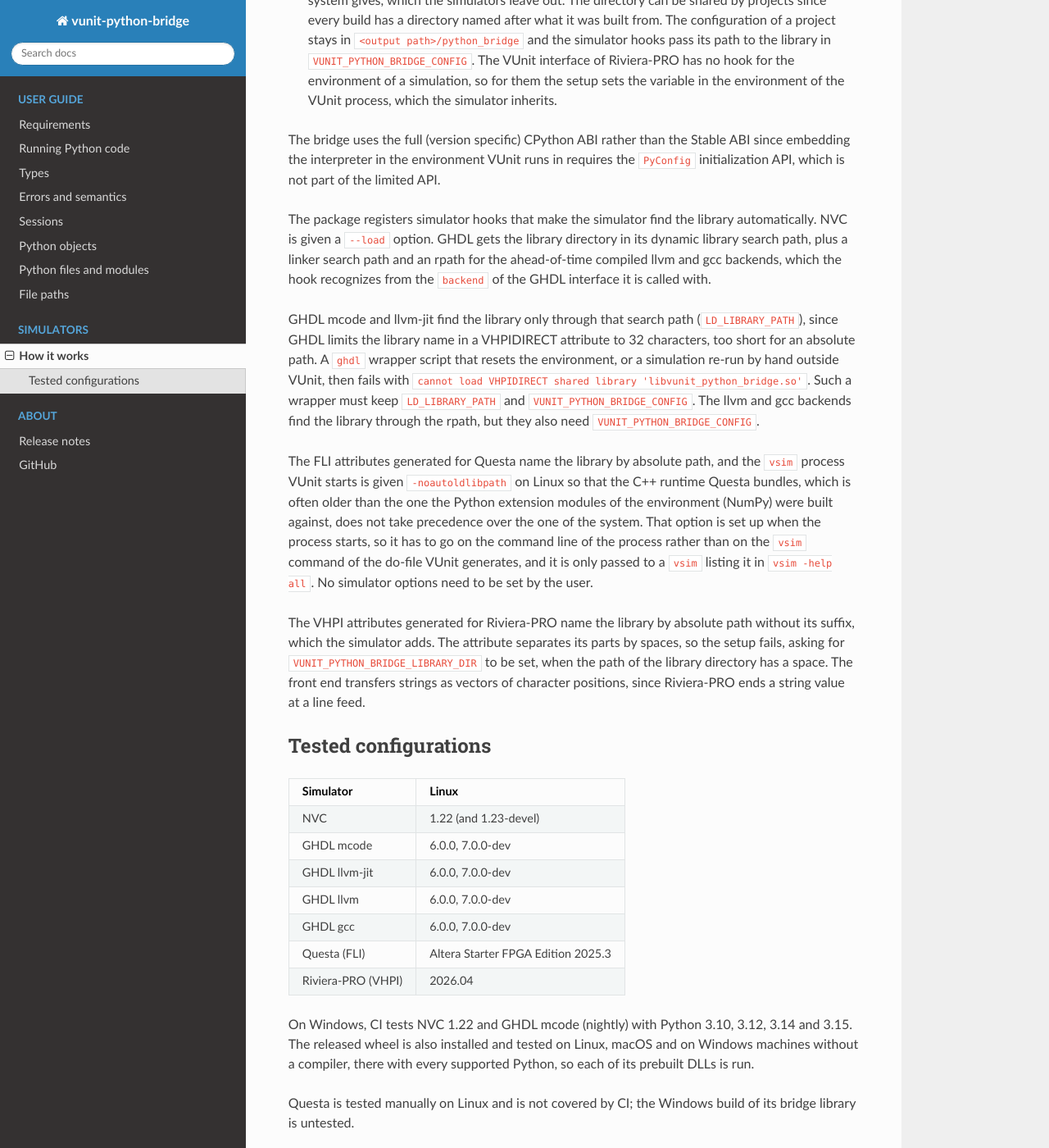
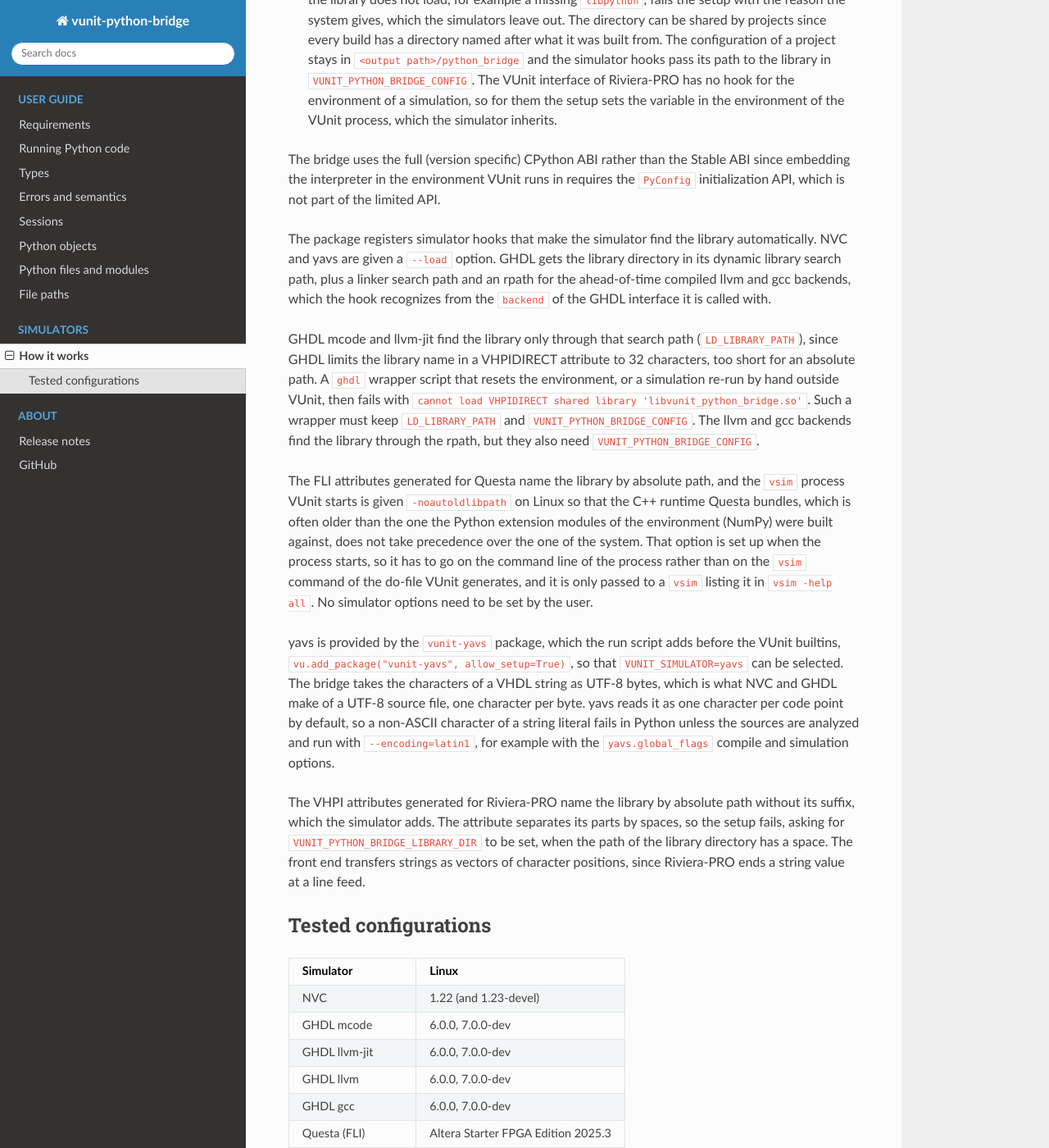
Before and after one commit to VUnit/vunit-python-bridge, a Sphinx documentation site: the page built from docs/how_it_works.rst, in a window 1280 px wide and 1400 px high, scrolled down 1188 px. Shown: the whole window at 82% size. Built offline with Sphinx 7.4.7 and the Read the Docs theme 3.1.0, drawn with Linux system fonts in a browser that asks for light colours; pages that are not in the unit, such as notebooks, are missing from menus; the version number is read from the project's files by our own code; some of the changed text lies outside the part shown.

Commit message:
Support yavs through VHPIDIRECT
yavs calls a VHPIDIRECT foreign subprogram by the last word of its
attribute and loads libraries given with --load, like NVC. The bridge
serves it with the NVC attributes, a --load run flag and the
configuration in the run environment.

yavs is provided by the vunit-yavs package. Its default source
encoding takes a non-ASCII character of a UTF-8 source as one
character, not as UTF-8 bytes, which the docs point out.

Co-Authored-By: Claude Opus 5.5 <noreply@anthropic.com>

```diff
--- a/docs/how_it_works.rst
+++ b/docs/how_it_works.rst
@@ -6,7 +6,7 @@ How it works
 The interpreter is embedded in the simulator process by a small C library, the
 VUnit Python bridge (`src/vunit_python_bridge/native
 <https://github.com/VUnit/vunit-python-bridge/tree/main/src/vunit_python_bridge/native>`__).
-NVC and GHDL call it through VHPIDIRECT; Questa/ModelSim calls it through the
+NVC, GHDL and yavs call it through VHPIDIRECT; Questa/ModelSim calls it through the
 FLI, using the front end in `native/fli.c
 <https://github.com/VUnit/vunit-python-bridge/blob/main/src/vunit_python_bridge/native/fli.c>`__
 that converts the FLI parameters of one foreign subprogram per entry point.
@@ -75,7 +75,7 @@ requires the ``PyConfig`` initialization API, which is not part of the
 limited API.
 
 The package registers simulator hooks that make the simulator find the
-library automatically. NVC is given a ``--load`` option. GHDL gets the library
+library automatically. NVC and yavs are given a ``--load`` option. GHDL gets the library
 directory in its dynamic library search path, plus a linker search path and an
 rpath for the ahead-of-time compiled llvm and gcc backends, which the hook recognizes
 from the ``backend`` of the GHDL interface it is called with.
@@ -100,6 +100,15 @@ starts, so it has to go on the command line of the process rather than on the
 ``vsim`` listing it in ``vsim -help all``. No simulator options need to be set
 by the user.
 
+yavs is provided by the ``vunit-yavs`` package, which the run script adds before
+the VUnit builtins, ``vu.add_package("vunit-yavs", allow_setup=True)``, so that
+``VUNIT_SIMULATOR=yavs`` can be selected. The bridge takes the characters of a
+VHDL string as UTF-8 bytes, which is what NVC and GHDL make of a UTF-8 source
+file, one character per byte. yavs reads it as one character per code point
+by default, so a non-ASCII character of a string literal fails in Python unless
+the sources are analyzed and run with ``--encoding=latin1``, for example with
+the ``yavs.global_flags`` compile and simulation options.
+
 The VHPI attributes generated for Riviera-PRO name the library by
 absolute path without its suffix, which the simulator adds. The attribute
 separates its parts by spaces, so the setup fails, asking for
@@ -120,6 +129,7 @@ GHDL llvm                  6.0.0, 7.0.0-dev
 GHDL gcc                   6.0.0, 7.0.0-dev
 Questa (FLI)               Altera Starter FPGA Edition 2025.3
 Riviera-PRO (VHPI)         2026.04
+yavs                       0.10.0, tested manually
 ========================== ========================================================
 
 On Windows, CI tests NVC 1.22 and GHDL mcode (nightly) with Python 3.10, 3.12,
--- a/docs/index.rst
+++ b/docs/index.rst
@@ -58,6 +58,7 @@ Simulator                          Interface   Status
 =================================  ==========  ========================================================
 NVC                                VHPIDIRECT  Tested on Linux, macOS and Windows
 GHDL (mcode, llvm-jit, llvm, gcc)  VHPIDIRECT  Tested on Linux, macOS and Windows
+yavs                               VHPIDIRECT  Tested manually on Linux
 Questa/ModelSim                    FLI         Tested manually on Linux; the Windows build is untested
 Riviera-PRO                        VHPI        Tested manually on Linux and Windows
 =================================  ==========  ========================================================
--- a/docs/requirements.rst
+++ b/docs/requirements.rst
@@ -3,7 +3,7 @@ Requirements
 
 * A VUnit with support for packages and simulator hooks, see the `README
   <https://github.com/VUnit/vunit-python-bridge#readme>`__.
-* NVC, GHDL, Questa/ModelSim or Riviera-PRO, see :ref:`python_bridge:native`.
+* NVC, GHDL, yavs, Questa/ModelSim or Riviera-PRO, see :ref:`python_bridge:native`.
   Any other simulator raises a ``RuntimeError``.
 * VHDL-2008 or later.
 * CPython 3.10 or later with the standard (GIL) build. Free-threaded builds
```
Also changed, not shown: README.md (+2 -1 lines), release_notes/news.d/41.feature.md (added, +1 -0 lines), src/vunit_python_bridge/__init__.py (+5 -4 lines), 5 other files.
